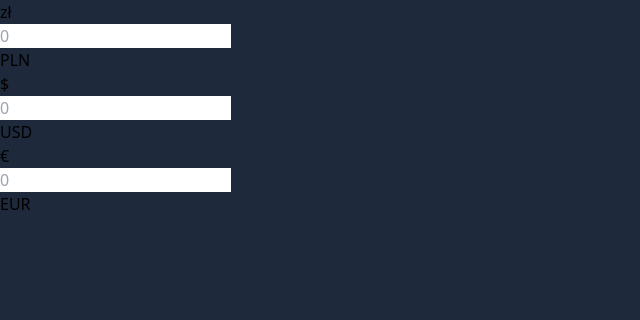
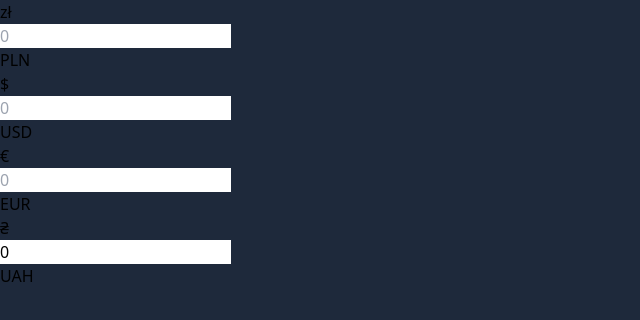
Before and after one commit to dospolov/rates, a React (Vite) app: page / in a window 1280 px wide. Shown: the top 320 px of the page, without its empty margins (0-640 px from the left). Built offline with nearby package versions, Linux system fonts and the light colour scheme.

Commit message:
loading state

```diff
--- a/src/App.tsx
+++ b/src/App.tsx
@@ -11,12 +11,13 @@
     <div className="p-6 mx-auto max-w-96">
       {/* symbols taken from */}
       {/* https://gist.github.com/Gibbs/3920259 */}
-      {Object.values(state).map(({ code, symbol, amount }) => (
+      {Object.values(state).map(({ code, symbol, amount, isLoading }) => (
         <Input
           key={code}
           code={code}
           symbol={symbol}
           amount={amount}
+          isLoading={isLoading}
           dispatch={dispatch}
         />
       ))}
--- a/src/Input.tsx
+++ b/src/Input.tsx
@@ -7,6 +7,7 @@
   code,
   symbol,
   amount,
+  isLoading,
   dispatch,
 }: Currency & {
   dispatch: (action: SetAmountAction) => void
@@ -24,9 +25,10 @@
           name="price"
           id="price"
           value={amount ?? ""}
-          className="bg-gray-50 border border-gray-300 text-gray-900 text-sm rounded-lg focus:ring-blue-500 focus:border-blue-500 block w-full p-2.5 pl-7 dark:bg-gray-700 dark:border-gray-600 dark:placeholder-gray-400 dark:text-white dark:focus:ring-blue-500 dark:focus:border-blue-500"
+          className="bg-gray-50 border border-gray-300 text-gray-900 text-sm rounded-lg focus:ring-blue-500 focus:border-blue-500 block w-full p-2.5 pl-7 dark:bg-gray-700 dark:border-gray-600 dark:placeholder-gray-400 dark:text-white dark:focus:ring-blue-500 dark:focus:border-blue-500 disabled:cursor-not-allowed disabled:border-gray-900 disabled:bg-gray-800 disabled:text-gray-500 disabled:ring-gray-900"
           placeholder="0"
           aria-describedby="price-currency"
+          disabled={isLoading}
           onChange={(e) => {
             if (e.target.value.length > 8) {
               return
@@ -38,7 +40,7 @@
                 e.target.value && !isNaN(floatAmount) ? floatAmount : null
               const action = {
                 type: "SET_AMOUNT",
-                payload: { code, amount: newAmount },
+                payload: { code, amount: newAmount, isLoading: true },
               }
               dispatch(action)
               if (newAmount)
--- a/src/const.ts
+++ b/src/const.ts
@@ -1,26 +1,30 @@
 import { Currencies } from "./types"
 
-export const Codes = ["PLN", "EUR", "USD"] as const
+export const Codes = ["PLN", "EUR", "USD", "UAH"] as const
 
 export const initialState: Currencies = {
   PLN: {
     code: "PLN",
     symbol: "zł",
     amount: null,
+    isLoading: false,
   },
   USD: {
     code: "USD",
     symbol: "$",
     amount: null,
+    isLoading: false,
   },
   EUR: {
     code: "EUR",
     symbol: "€",
     amount: null,
+    isLoading: false,
   },
-  // UAH: {
-  //   code: "UAH",
-  //   symbol: "₴",
-  //   amount: 0,
-  // },
+  UAH: {
+    code: "UAH",
+    symbol: "₴",
+    amount: 0,
+    isLoading: false,
+  },
 }
--- a/src/reducer.ts
+++ b/src/reducer.ts
@@ -8,13 +8,23 @@
 export const reducer = (state: Currencies, action: SetAmountAction) => {
   switch (action.type) {
     case "SET_AMOUNT":
-      return {
-        ...state,
-        [action.payload.code]: {
-          ...state[action.payload.code],
-          amount: action.payload.amount,
-        },
-      }
+      return Codes.reduce(
+        (acc, code) => ({
+          ...acc,
+          [code]: {
+            ...state[code],
+            amount:
+              code === action.payload.code
+                ? action.payload.amount
+                : state[code].amount,
+            isLoading:
+              code === action.payload.code
+                ? state[code].isLoading
+                : action.payload.isLoading,
+          },
+        }),
+        state
+      )
     default:
       return state
   }
--- a/src/types.ts
+++ b/src/types.ts
@@ -6,6 +6,7 @@
   code: Code
   symbol: string
   amount: number | null
+  isLoading: boolean
 }
 
 export type Currencies = {
@@ -17,6 +18,7 @@
   payload: {
     code: Code
     amount: number | null
+    isLoading: boolean
   }
 }
 
--- a/src/utils.ts
+++ b/src/utils.ts
@@ -14,7 +14,11 @@
       const code = codes.at(index) as Code
       dispatch({
         type: "SET_AMOUNT",
-        payload: { code, amount: Math.floor(response.result) },
+        payload: {
+          code,
+          amount: Math.floor(response.result),
+          isLoading: false,
+        },
       })
     })
   })
```
